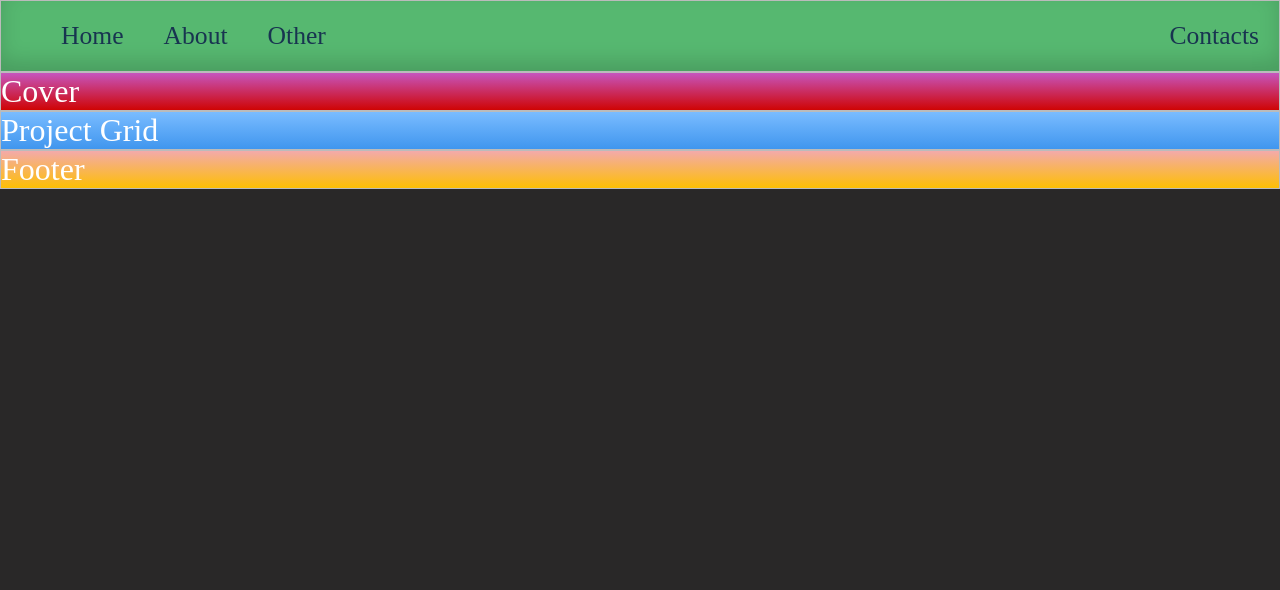
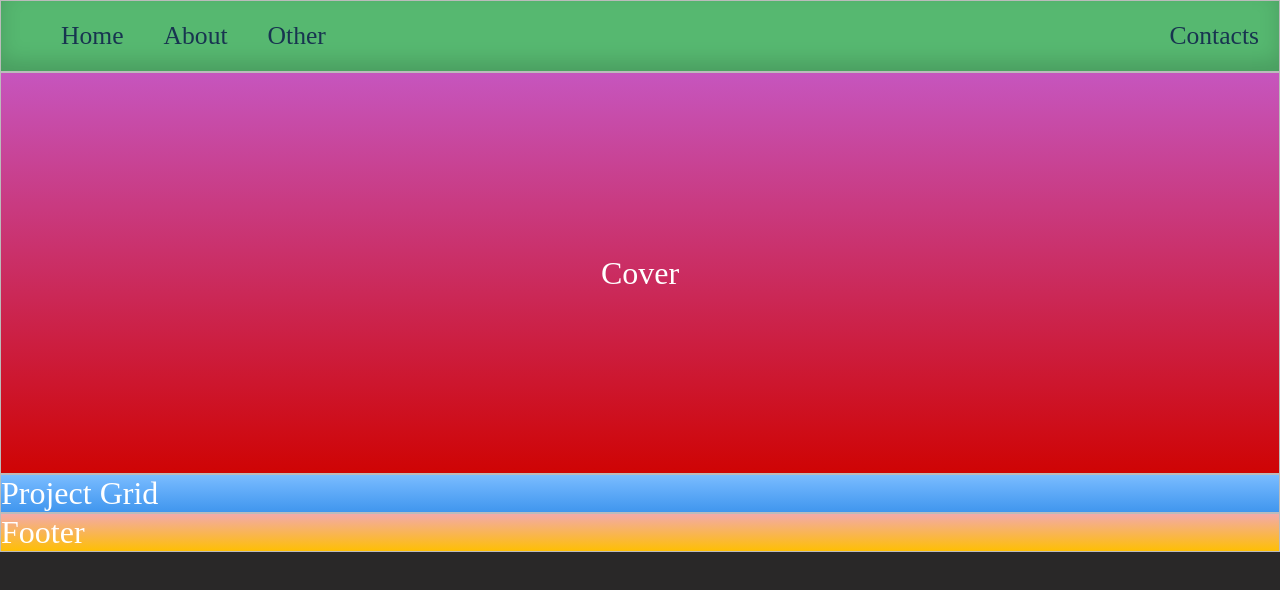
Before and after one commit to lietuviskalba/web_page_template, a plain HTML site: page index.html in a window 1280 px wide. Drawn offline with Linux system fonts and the light colour scheme.

Commit message:
> Cover completed

```diff
--- a/index.html
+++ b/index.html
@@ -16,7 +16,7 @@
     </ul>
   </nav>
 
-  <div class="zone red">Cover</div>
+  <div class="container zone red">Cover</div>
   <div class="zone blue">Project Grid</div>
   <div class="zone yellow">Footer</div>
 </body>
--- a/style.css
+++ b/style.css
@@ -1,3 +1,4 @@
+/* Navbar SECTION */
 .main-nav{
     display: flex;
     list-style: none;
@@ -26,6 +27,14 @@ a{
     margin-left: auto;
 }
 
+/* Cover SECTION */
+.container{
+    display: flex;
+    align-items: center;
+    justify-content: center;
+    /* vh is the viewport height, height: my_numbervh; my_number will be the % taken up the cover on the webpage */
+    height: 50vh;
+}
 body {
     margin: auto 0;
     background-color: rgb(41, 40, 40);
```
